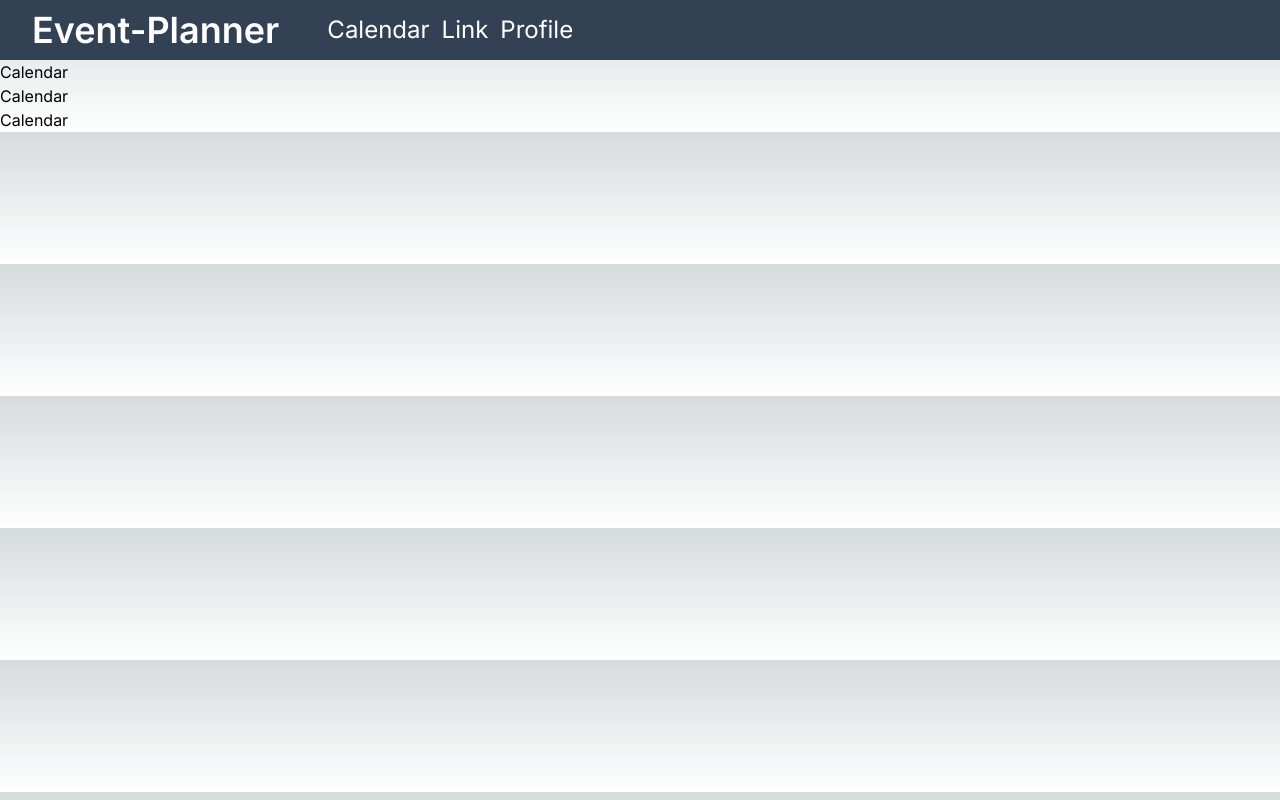
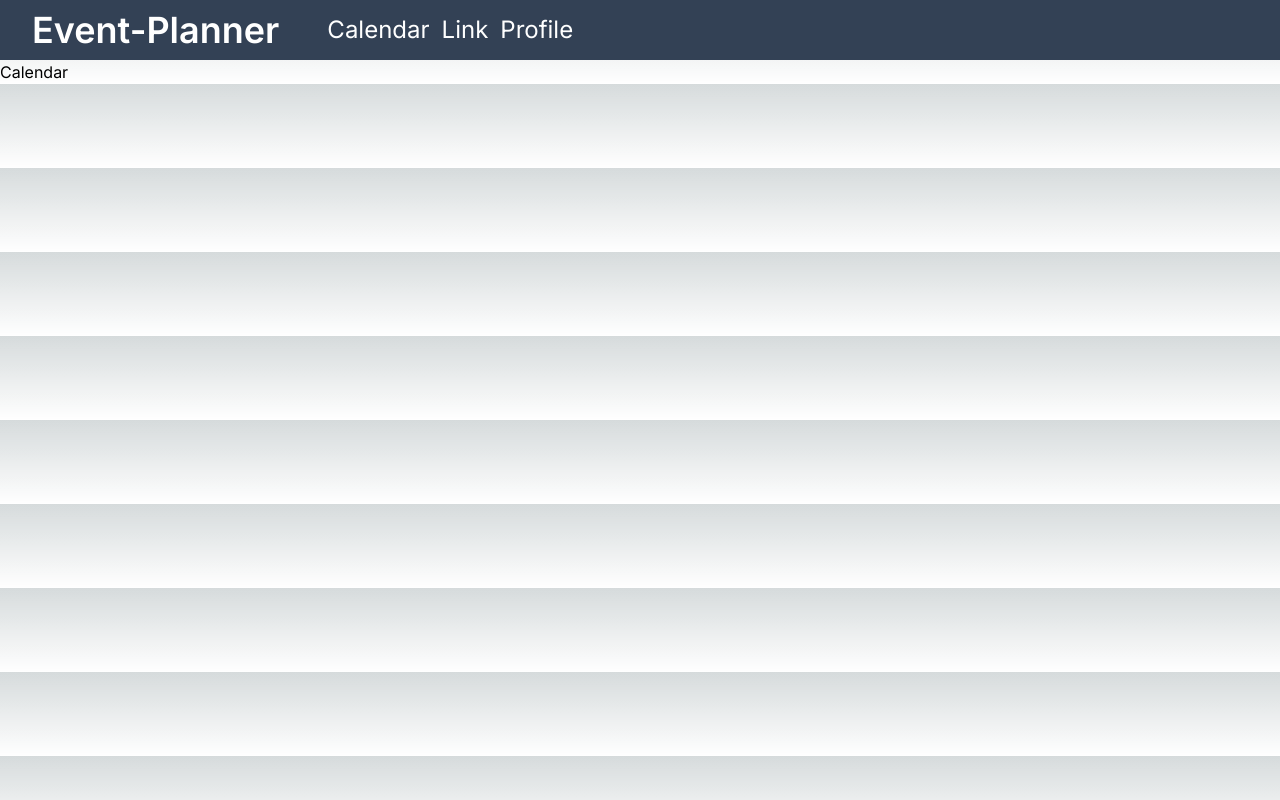
Before and after one commit to Apirak19/event-planning-app, a Next.js app in the folder frontend/: page /calendar in a window 1280 px wide. Built offline with nearby package versions, Linux system fonts and the light colour scheme.

Commit message:
try dynamic routing

```diff
--- /dev/null
+++ b/frontend/src/app/calendar/[id]/page.tsx
@@ -0,0 +1,22 @@
+import React, { useState } from 'react'
+
+interface Todo {
+   userId: number;
+   id: number;
+   title: string;
+   completed: boolean;
+ }
+
+async function getDetail(id: number): Promise<Todo> {
+   const res = await fetch('https://jsonplaceholder.typicode.com/todos/1')
+   return res.json()
+}
+
+const DetailList: React.FC = () => {
+   const [detail, setDetail] = useState<Todo | null>(null)
+  return (
+    <div>
+
+    </div>
+  )
+}
--- a/frontend/src/app/calendar/page.tsx
+++ b/frontend/src/app/calendar/page.tsx
@@ -1,7 +1,6 @@
 export default function Calendar(){
    return <main>
       <h1>Calendar</h1>
-      <h1>Calendar</h1>
-      <h1>Calendar</h1>
+
    </main>
 }
```
Also changed, not shown: frontend/src/app/calendar/app.tsx (deleted, +0 -183 lines).
